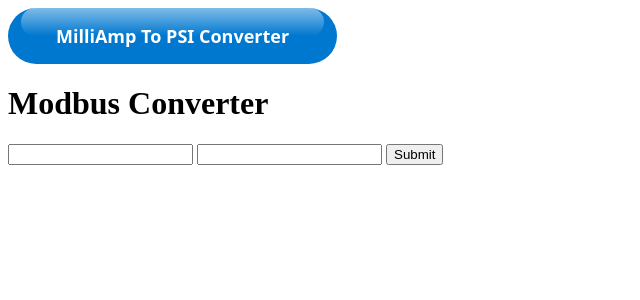
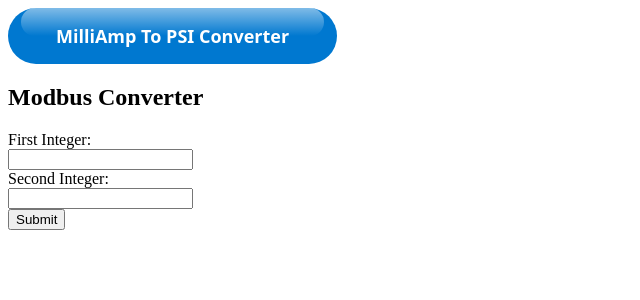
Before and after one commit to vallger83/Modbus-app, a Flask app: page / in a window 1280 px wide. Shown: the top 300 px of the page, without its empty margins (0-640 px from the left). Run offline with Flask 3, Linux system fonts and the light colour scheme.

Commit message:
Added labels to the index file.

```diff
--- a/templates/index.html
+++ b/templates/index.html
@@ -8,10 +8,16 @@
 </head>
 <body>
     <a href="/psi" class="button-71">MilliAmp To PSI Converter</a>
-    <h1>Modbus Converter</h1>
+    <h2>Modbus Converter</h2>
     <form method="POST">
-        <input type="number" name="First Integer" step="any" required>
-        <input type="number" name="Second Integer" step="any" required>
+        <label for="First">First Integer:</label>
+        <div>
+            <input type="number" id="First" name="First Integer" step="any" required>
+        </div>
+        <label for="Second">Second Integer:</label>
+        <div>
+            <input type="number" id="Second" name="Second Integer" step="any" required>
+        </div>
         <button type="submit">Submit</button>
     </form>
      {% if result1 is not none %}
```
Also changed, not shown: templates/psi.html (+10 -4 lines).
